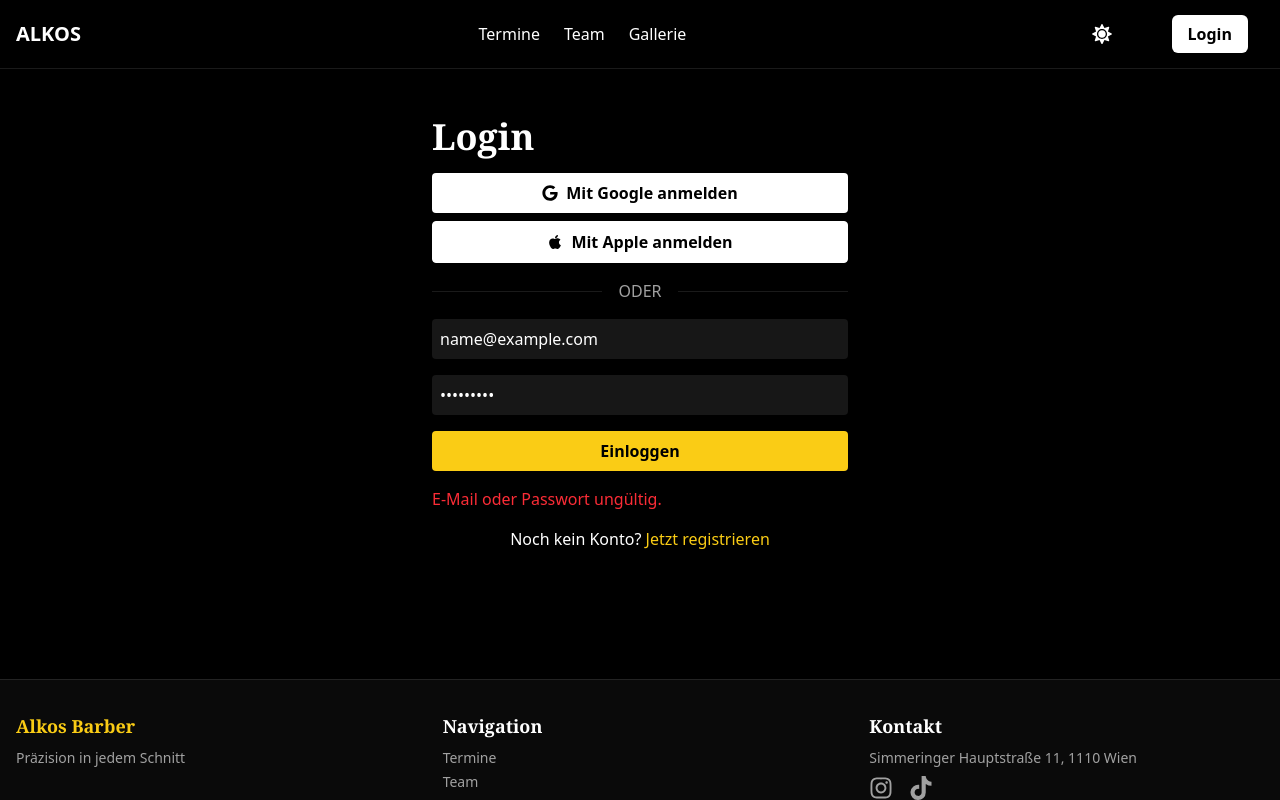
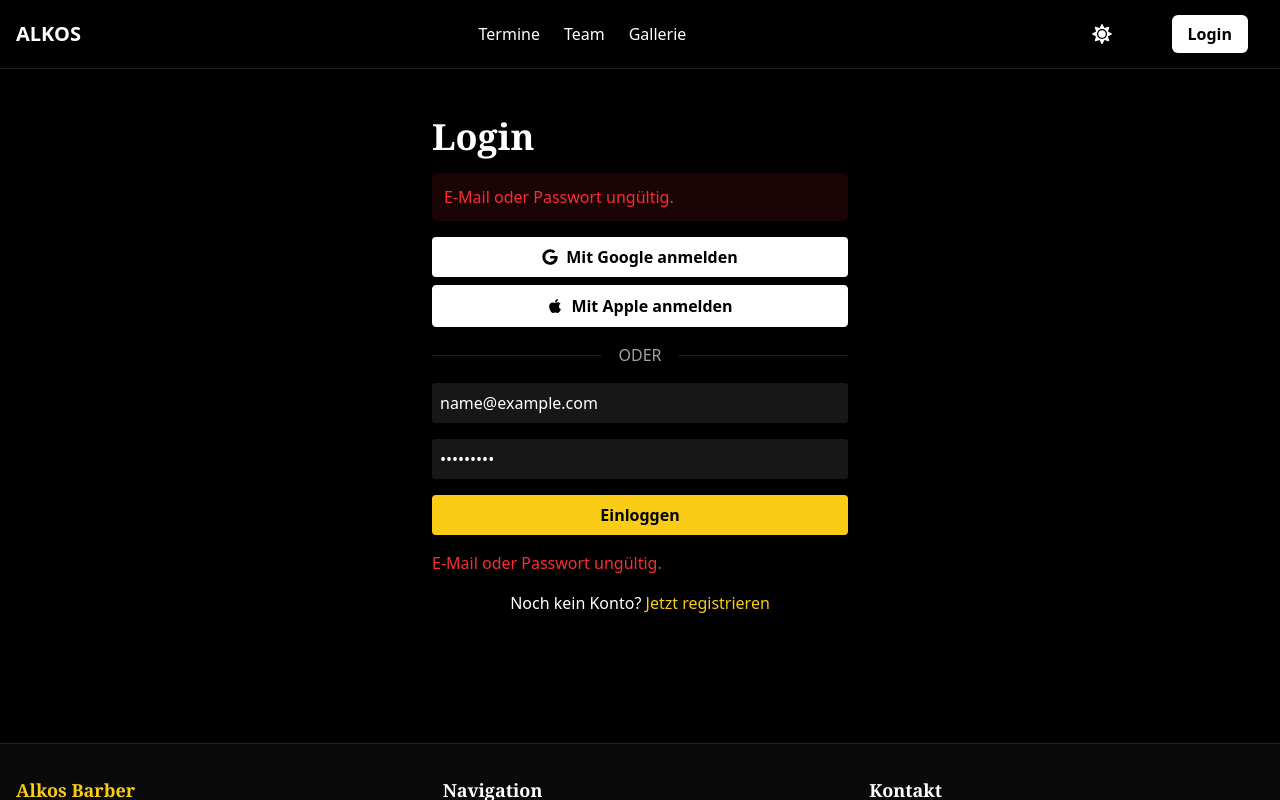
Before and after one commit to ByFxbian/alkos, a Next.js app: page /login in a window 1280 px wide. Both pictures are taken after typing "name@example.com", "Sample123" into the empty fields and a click on the button "Einloggen". Shown: the top 800 px of the page. Built offline with nearby package versions, Linux system fonts and the light colour scheme; no server answers.

Commit message:
Login Message

```diff
--- a/src/app/login/page.tsx
+++ b/src/app/login/page.tsx
@@ -1,7 +1,7 @@
 'use client';
-import { useState } from 'react';
+import { useState, useEffect } from 'react';
 import { signIn } from 'next-auth/react';
-import { useRouter } from 'next/navigation';
+import { useRouter, useSearchParams } from 'next/navigation';
 import Link from 'next/link';
 import { FaApple, FaGoogle } from 'react-icons/fa';
 
@@ -10,6 +10,14 @@ export default function LoginPage() {
   const [error, setError] = useState('');
   const [isLoading, setIsLoading] = useState(false);
   const router = useRouter();
+  const searchParams = useSearchParams();
+
+  useEffect(() => {
+    const errorFromUrl = searchParams.get('error');
+    if (errorFromUrl === 'OAuthAccountNotLinked') {
+      setError('Diese E-Mail-Adresse ist bereits mit einem anderen Login-Verfahren (z.B. E-Mail/Passwort) registriert. Bitte melde dich auf diesem Weg an.');
+    }
+  }, [searchParams]);
 
   const handleSubmit = async (e: React.FormEvent) => {
     e.preventDefault();
@@ -39,6 +47,8 @@ export default function LoginPage() {
   return (
     <div className="container mx-auto py-12 px-4 max-w-md">
         <h1 className="text-4xl font-bold mb-4">Login</h1>
+
+        {error && <p className="text-red-500 bg-red-500/10 p-3 rounded-md mb-4">{error}</p>}
 
         <div className="space-y-2">
           <button
--- a/src/components/Footer.tsx
+++ b/src/components/Footer.tsx
@@ -26,7 +26,7 @@ export default function Footer() {
           <div>
             <h3 className="font-bold text-lg">Kontakt</h3>
             <div className="mt-2 space-y-1 text-sm " style={{ color: 'var(--color-text-muted)' }}>
-              <p>Simmeringer Hauptstraße 11, 1110 Wien</p>
+              <p>Wiedner Gürtel 12, 1040 Wien</p>
               <div className="mt-2 flex justify-center md:justify-start">
                 <a href="https://www.instagram.com/alkosbarbershop" target="_blank" rel="noopener noreferrer" className=" hover:text-gold-500">
                     <FaInstagram size={24} />
```
